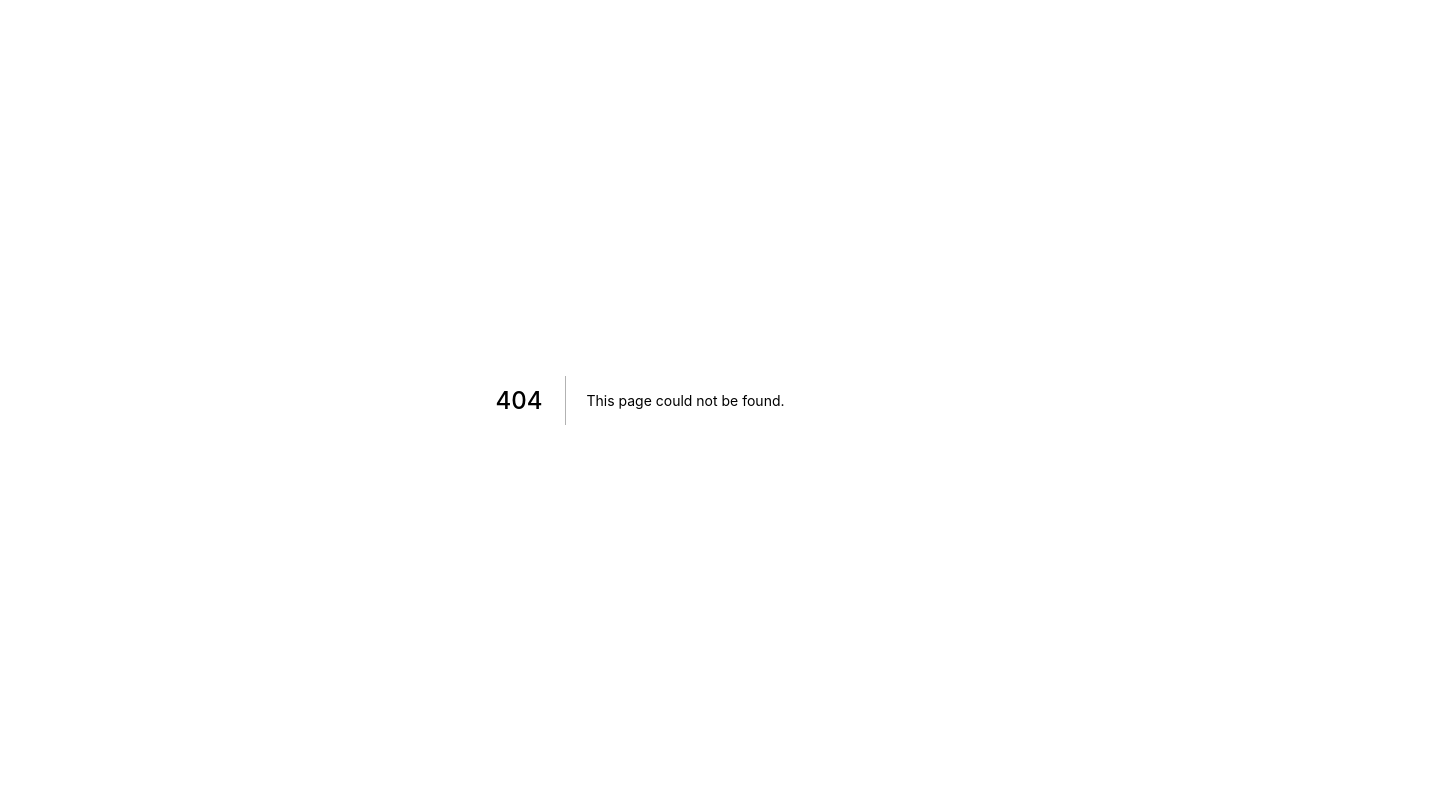
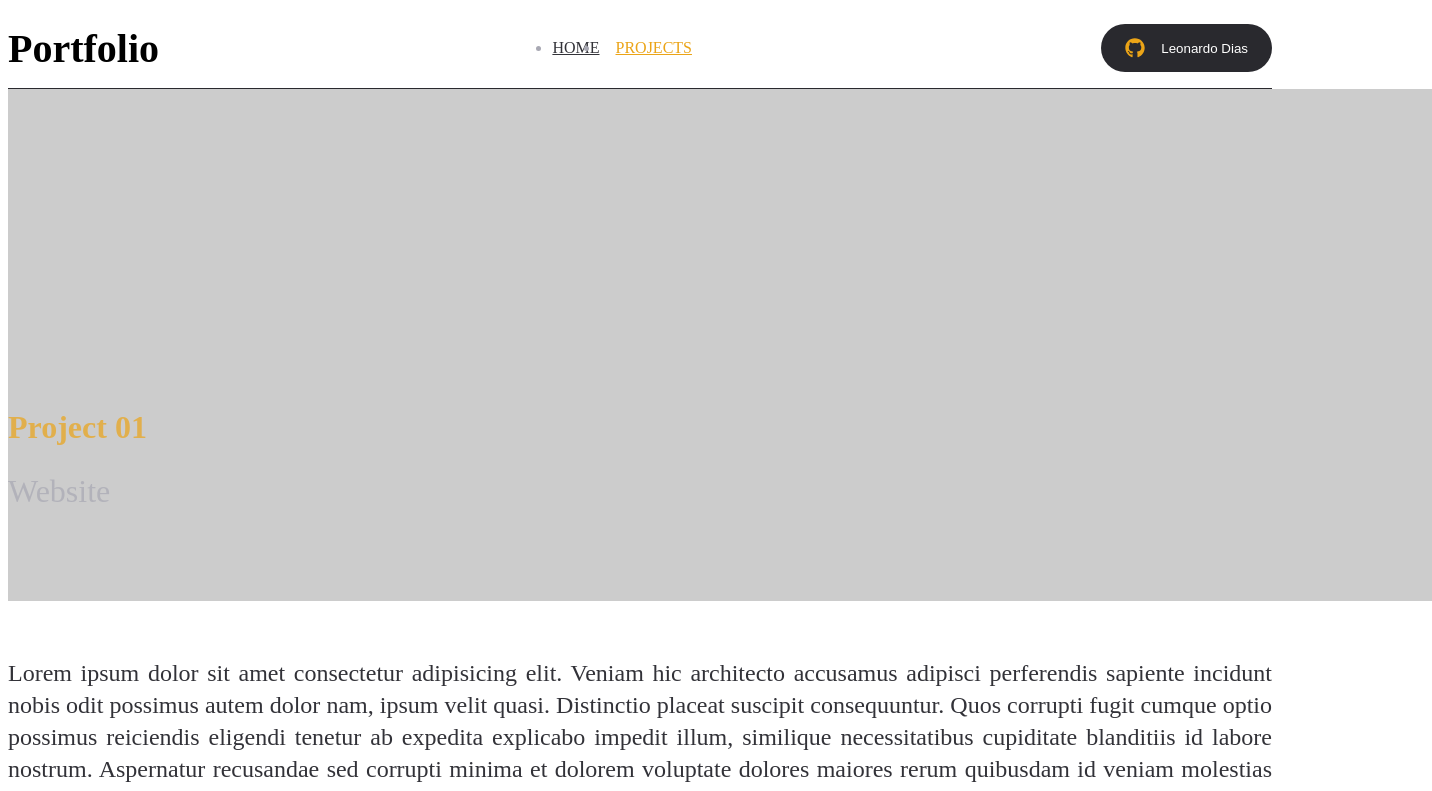
Before and after one commit to LeonardoMarquesDias/MyPortif-lio, a Next.js app: page /globalProjects/test in a window 1280 px wide. Before the commit this address had no page. Shown: the top 791 px of the page, 1432 px wide, since content can reach past the window. Built offline with nearby package versions, Linux system fonts and the light colour scheme.

Commit message:
globalProjects[slug]Page | Initial

```diff
--- /dev/null
+++ b/src/pages/globalProjects/[slug]/index.tsx
@@ -0,0 +1,37 @@
+import BannerProject from "../../../components/BannerProject";
+import Footer from "../../../components/Footer";
+import Header from "../../../components/Header";
+import { FaGithub } from 'react-icons/fa';
+import { ProjectContainer } from '../../../styles/projectStyles';
+
+export default function Project() {
+
+  function handleRedirect(url: string) {
+    window.open(url);
+  }
+
+  return (
+    <ProjectContainer>
+      <Header />
+      <BannerProject
+        title="Project 01"
+        type="Website"
+        imgUrl=""
+      />
+
+      <main>
+        <div className="container">
+          <p>
+            Lorem ipsum dolor sit amet consectetur adipisicing elit. Veniam hic architecto accusamus adipisci perferendis sapiente incidunt nobis odit possimus autem dolor nam, ipsum velit quasi. Distinctio placeat suscipit consequuntur. Quos corrupti fugit cumque optio possimus reiciendis eligendi tenetur ab expedita explicabo impedit illum, similique necessitatibus cupiditate blanditiis id labore nostrum. Aspernatur recusandae sed corrupti minima et dolorem voluptate dolores maiores rerum quibusdam id veniam molestias dignissimos eligendi illo nam laudantium facere enim quo, perferendis esse harum. Soluta voluptas saepe molestiae, ad necessitatibus reprehenderit neque voluptates quos ab autem enim esse excepturi itaque quis, ex, laudantium voluptate alias inventore totam illum vel reiciendis et! Excepturi corrupti natus nulla quisquam ducimus. Repellendus totam laboriosam nam odit quae nulla tempore, accusamus ea veniam?
+          </p>
+          <button onClick={() => handleRedirect('https://github.com/LeonardoMarquesDias')}>
+            <FaGithub color="#eba417" />
+              SEE IN REPOSITORY
+          </button>
+        </div>
+      </main>
+
+      <Footer />
+    </ProjectContainer>
+  )
+}
--- /dev/null
+++ b/src/styles/projectStyles.ts
@@ -0,0 +1,75 @@
+import styled from 'styled-components';
+
+export const ProjectContainer = styled.div`
+  display: flex;
+  flex-direction: column;
+  width: 100%;
+  height: 100%;
+
+  > main {
+    margin-top: 2rem;
+    width: 100%;
+
+    p {
+      color: ${({ theme }) => theme.gray700};
+      font-size: 1.5rem;
+      font-weight: 300;
+      text-align: justify;
+      line-height: 2rem;
+    }
+
+    button {
+      background-color: ${({ theme }) => theme.gray700};
+      color: ${({ theme }) => theme.gold};
+      padding: 0.8rem 2rem;
+      border-radius: 0.5rem;
+      border: none;
+      font-size: 1.1rem;
+      margin-top: 2rem;
+      display: flex;
+      align-items: center;
+      justify-content: center;
+      transition: 0.5;
+
+      svg {
+        width: 22px;
+        height: 22px;
+      }
+
+      svg:first-child {
+        margin-right: 1rem;
+      }
+
+      svg.closeIcon {
+        margin-left: 1rem;
+      }
+
+      transition: filter 0.2s;
+
+      &:hover {
+        filter: brightness(0.8);
+      }
+
+      a {
+        color: #fff;
+        text-transform: uppercase;
+        font-size: 1.5rem;
+        font-weight: 300;
+      }
+    }
+
+    @media (max-width: 700px) {
+      p {
+        font-size: 1rem;
+      }
+
+      button {
+        padding: 0.7rem 2rem;
+
+        a {
+          font-size: 0.9rem;
+        }
+      }
+    }
+  }
+`;
```
